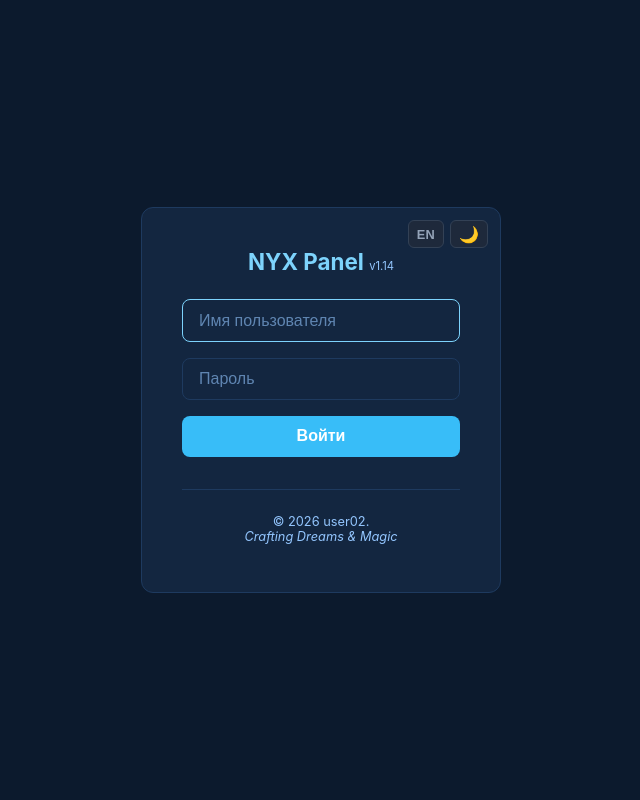
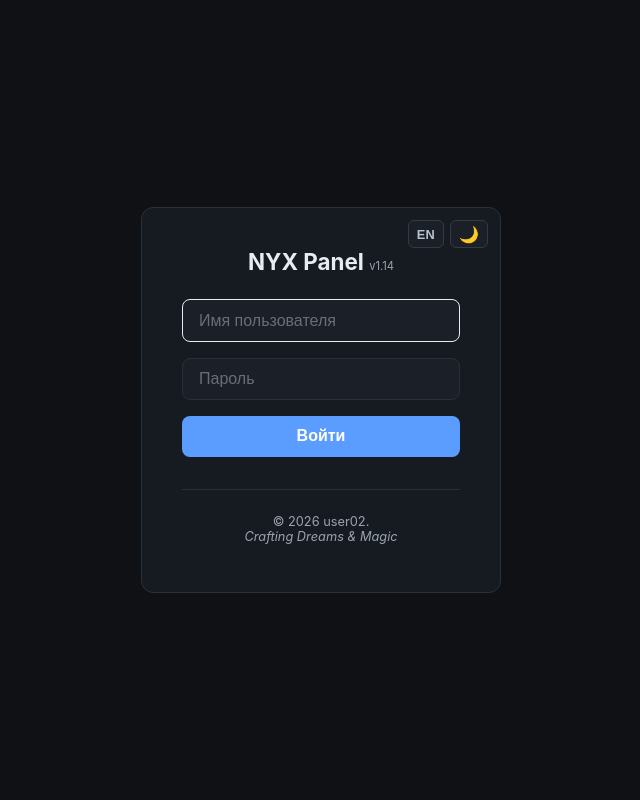
Before and after one commit to smartor777-sketch/nyxpanel, a Flask app: page /self/login in a window 1280 px wide. Shown: the whole page, without its empty margins (319-959 px from the left). Run offline with Flask 3, Linux system fonts and the light colour scheme; parts of the project's set-up code (start-up, migrations or seed data) failed here and were passed over.

Commit message:
feat(panel): neutral dark/light palette on every page
Replace the navy/blue palettes with a neutral graphite dark and a
gray/white light theme in the admin, user, login, traffic, Telegram Proxy,
guide, manual and olcRTC pages.

self_login.html had a second always-active <style id="light-vars"> block:
the light variables won over the dark :root until JS disabled it, so a
dark-theme reload flashed light and the page was light without JS. It now
uses :root[data-theme="light"] like the rest of the panel.

Every page also applies the stored theme from a small <head> script, so
there is no dark flash before first paint on a light-theme reload. The
theme toggle updates meta theme-color, the PWA manifest follows the new
background, and the mojibake emoji in the theme/copy buttons are fixed.

```diff
--- a/panel/proxy-panel/templates/self_login.html
+++ b/panel/proxy-panel/templates/self_login.html
@@ -4,7 +4,7 @@
 <meta charset="UTF-8">
 <meta name="viewport" content="width=device-width, initial-scale=1, viewport-fit=cover">
 <link rel="manifest" href="/static/manifest.json">
-<meta name="theme-color" content="#0c1a2d">
+<meta name="theme-color" content="#0f1115">
 <meta name="apple-mobile-web-app-capable" content="yes">
 <meta name="apple-mobile-web-app-status-bar-style" content="black-translucent">
 <link rel="apple-touch-icon" href="/static/icon-192.png">
@@ -35,26 +35,27 @@
 </style>
 <style id="theme-vars">
   :root {
-    --bg: #0c1a2d; --fg: #d4e5f7; --card: #132640; --border: #1e3a5f;
-    --input-bg: #132640; --heading: #7dd3fc; --muted: #93c5fd;
-    --accent: #38bdf8; --accent-hover: #0ea599;
-    --flash-err-bg: #450a0a; --flash-err-border: #dc2626; --flash-err-fg: #f87171;
-    --btn-logout-bg: #1e293b; --btn-logout-fg: #94a3b8; --btn-logout-border: #334155;
-    --btn-theme-bg: #1e293b; --btn-theme-fg: #94a3b8; --btn-theme-border: #334155;
-    --btn-lang-bg: #1e293b; --btn-lang-fg: #94a3b8; --btn-lang-border: #334155;
+    --bg: #0f1115; --fg: #d6dae1; --card: #161a21; --border: #2a3039;
+    --input-bg: #1b2028; --heading: #e8ebf0; --muted: #9aa3b0;
+    --accent: #5b9dff; --accent-hover: #4a8af0;
+    --flash-err-bg: #351718; --flash-err-border: #7f2a2a; --flash-err-fg: #fca5a5;
+    --btn-logout-bg: #1b2028; --btn-logout-fg: #b9c2ce; --btn-logout-border: #333a44;
+    --btn-theme-bg: #1b2028; --btn-theme-fg: #b9c2ce; --btn-theme-border: #333a44;
+    --btn-lang-bg: #1b2028; --btn-lang-fg: #b9c2ce; --btn-lang-border: #333a44;
+  }
+  :root[data-theme="light"] {
+    --bg: #f4f5f7; --fg: #1f2430; --card: #ffffff; --border: #e1e4e9;
+    --input-bg: #f2f3f5; --heading: #111827; --muted: #6b7280;
+    --accent: #2563eb; --accent-hover: #1d4ed8;
+    --flash-err-bg: #fdecec; --flash-err-border: #f3b8b8; --flash-err-fg: #b91c1c;
+    --btn-logout-bg: #eef0f3; --btn-logout-fg: #4b5563; --btn-logout-border: #d6d9df;
+    --btn-theme-bg: #eef0f3; --btn-theme-fg: #4b5563; --btn-theme-border: #d6d9df;
+    --btn-lang-bg: #eef0f3; --btn-lang-fg: #4b5563; --btn-lang-border: #d6d9df;
   }
 </style>
-<style id="light-vars">
-  :root {
-    --bg: #eaf2fb; --fg: #1e3a5f; --card: #ffffff; --border: #c5ddf0;
-    --input-bg: #dceaf7; --heading: #0358a8; --muted: #5a7fa0;
-    --accent: #0284c7; --accent-hover: #0369a1;
-    --flash-err-bg: #fef2f2; --flash-err-border: #fca5a5; --flash-err-fg: #dc2626;
-    --btn-logout-bg: #f1f5f9; --btn-logout-fg: #475569; --btn-logout-border: #cbd5e1;
-    --btn-theme-bg: #f1f5f9; --btn-theme-fg: #475569; --btn-theme-border: #cbd5e1;
-    --btn-lang-bg: #f1f5f9; --btn-lang-fg: #475569; --btn-lang-border: #cbd5e1;
-.footer { text-align: center; color: var(--muted); font-size: 0.8rem; padding: 1.5rem 0 0.5rem; border-top: 1px solid var(--border); margin-top: 2rem; }
-</style>
+<script>
+try { document.documentElement.setAttribute('data-theme', localStorage.getItem('nyx_theme') || 'dark'); } catch (e) {}
+</script>
 </head>
 <body>
 <div class="card">
@@ -86,7 +87,9 @@ const langKey = 'nyx_lang';
 function getTheme() { return localStorage.getItem(themeKey) || 'dark'; }
 function setTheme(t) {
   localStorage.setItem(themeKey, t);
-  document.getElementById('light-vars').disabled = (t !== 'light');
+  document.documentElement.setAttribute('data-theme', t);
+  var _m = document.querySelector('meta[name="theme-color"]');
+  if (_m) _m.content = t === 'dark' ? '#0f1115' : '#f4f5f7';
   document.getElementById('themeBtn').textContent = t === 'dark' ? '\u{1F319}' : '\u{2600}\u{FE0F}';
 }
 function toggleTheme() { setTheme(getTheme() === 'dark' ? 'light' : 'dark'); }
```
Also changed, not shown: panel/proxy-panel/templates/manual.html (+12 -9 lines), panel/proxy-panel/templates/olcrtc_windows.html (+6 -3 lines), panel/proxy-panel/templates/self.html (+8 -5 lines), panel/proxy-panel/templates/self_admin.html (+7 -4 lines), panel/proxy-panel/templates/tproxy_guide.html (+6 -3 lines), panel/proxy-panel/templates/tproxy_profiles.html (+6 -3 lines), panel/proxy-panel/templates/traffic.html (+6 -3 lines), panel/proxy-panel/static/manifest.json.
